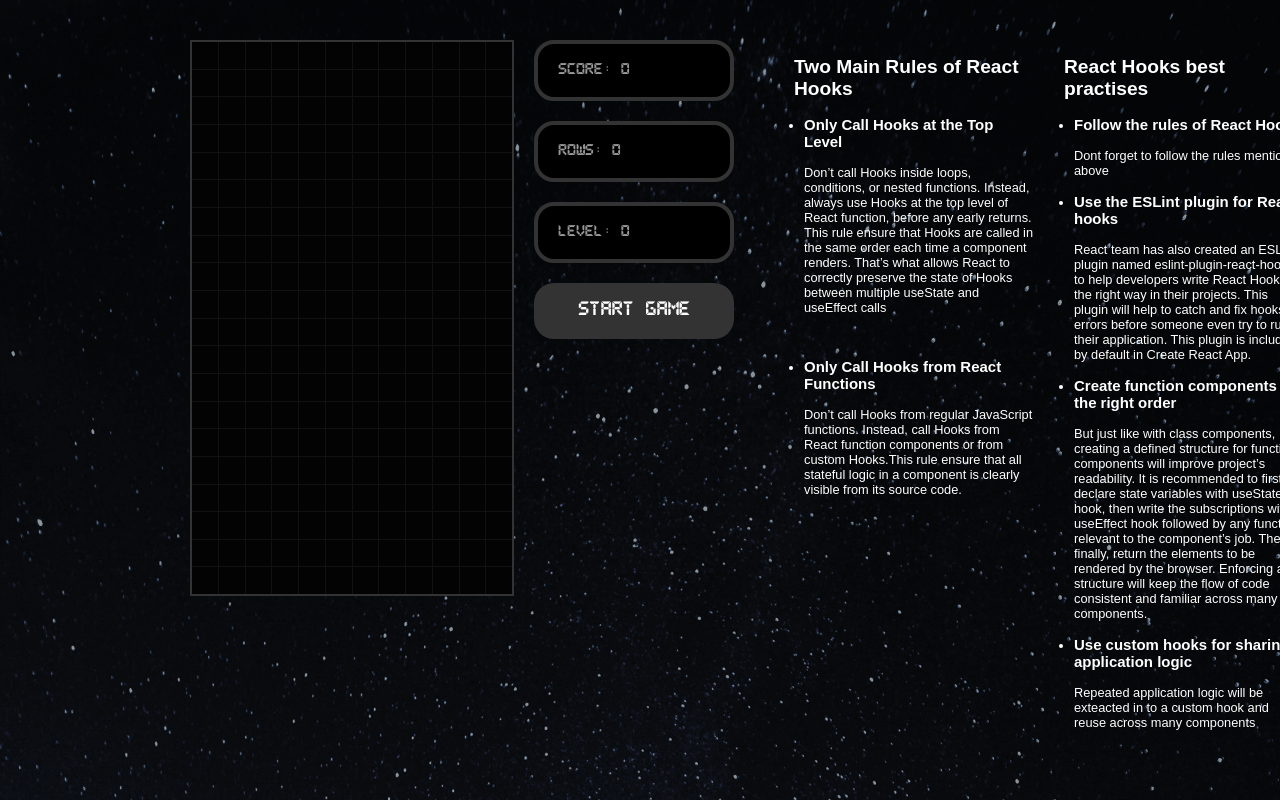
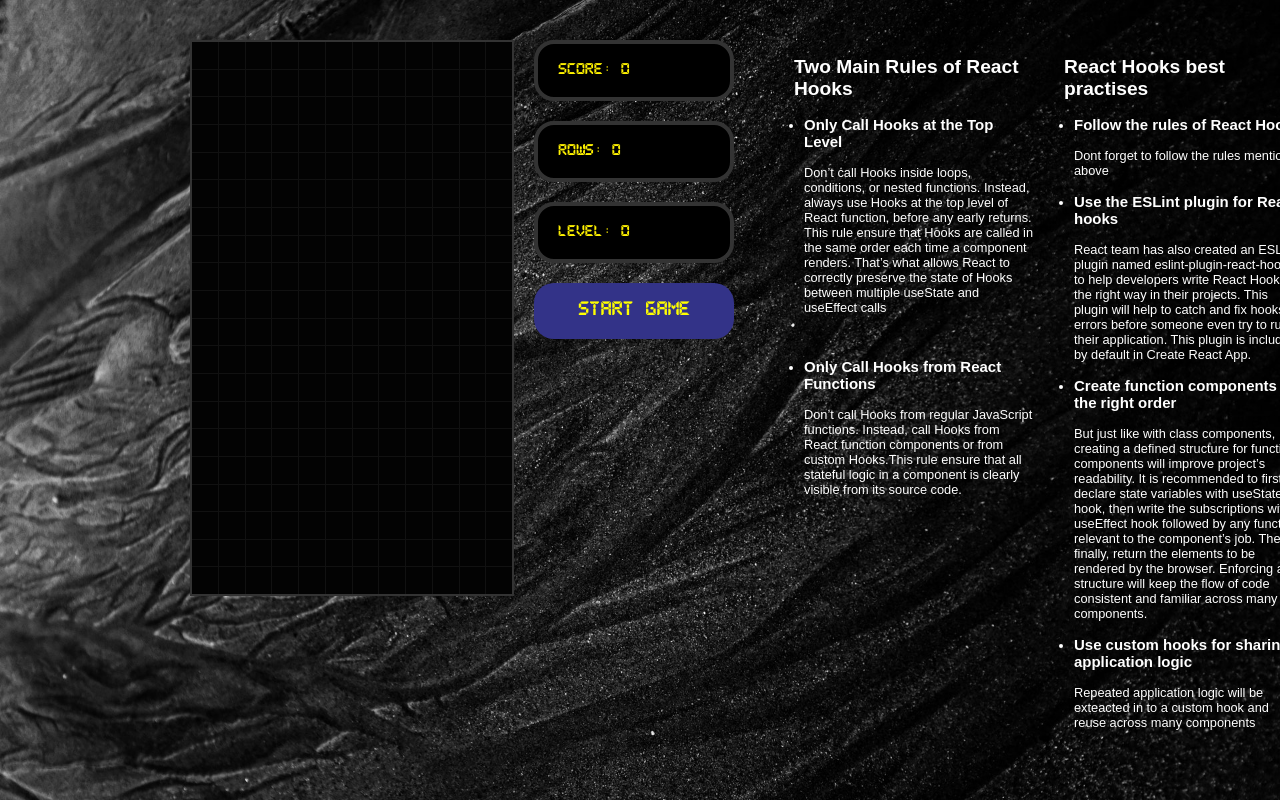
Before and after one commit to vjsreekanth/wadd_3_homework_3, a React (Create React App) app: page / in a window 1280 px wide. Built offline with nearby package versions, Linux system fonts and the light colour scheme.

Commit message:
final commit

```diff
--- a/src/components/styles/StyledDisplay.js
+++ b/src/components/styles/StyledDisplay.js
@@ -10,7 +10,7 @@ export const StyledDisplay = styled.div`
   min-height: 30px;
   width: 100%;
   border-radius: 20px;
-  color: ${props => (props.gameOver ? 'red' : '#999')};
+  color: ${props => (props.gameOver ? 'red' : '#FFF200')};
   background: #000;
   font-family: Pixel, Arial, Helvetica, sans-serif;
   font-size: 0.8rem;
--- a/src/components/styles/StyledStartButton.js
+++ b/src/components/styles/StyledStartButton.js
@@ -8,8 +8,8 @@ export const StyledStartButton = styled.button`
   width: 100%;
   border-radius: 20px;
   border: none;
-  color: white;
-  background: #333;
+  color: yellow;
+  background: #338;
   font-family: Pixel, Arial, Helvetica, sans-serif;
   font-size: 1rem;
   outline: none;
--- a/src/components/styles/StyledTetris.js
+++ b/src/components/styles/StyledTetris.js
@@ -1,5 +1,5 @@
 import styled from "styled-components";
-import bgImage from '../../images/bg.png';
+import bgImage from '../../images/bg2.jpg';
 
 export const StyledTetrisWrapper = styled.div`
     width: 100vw;
```
Also changed, not shown: src/images/bg.png (deleted), src/images/bg2.jpg (added).
